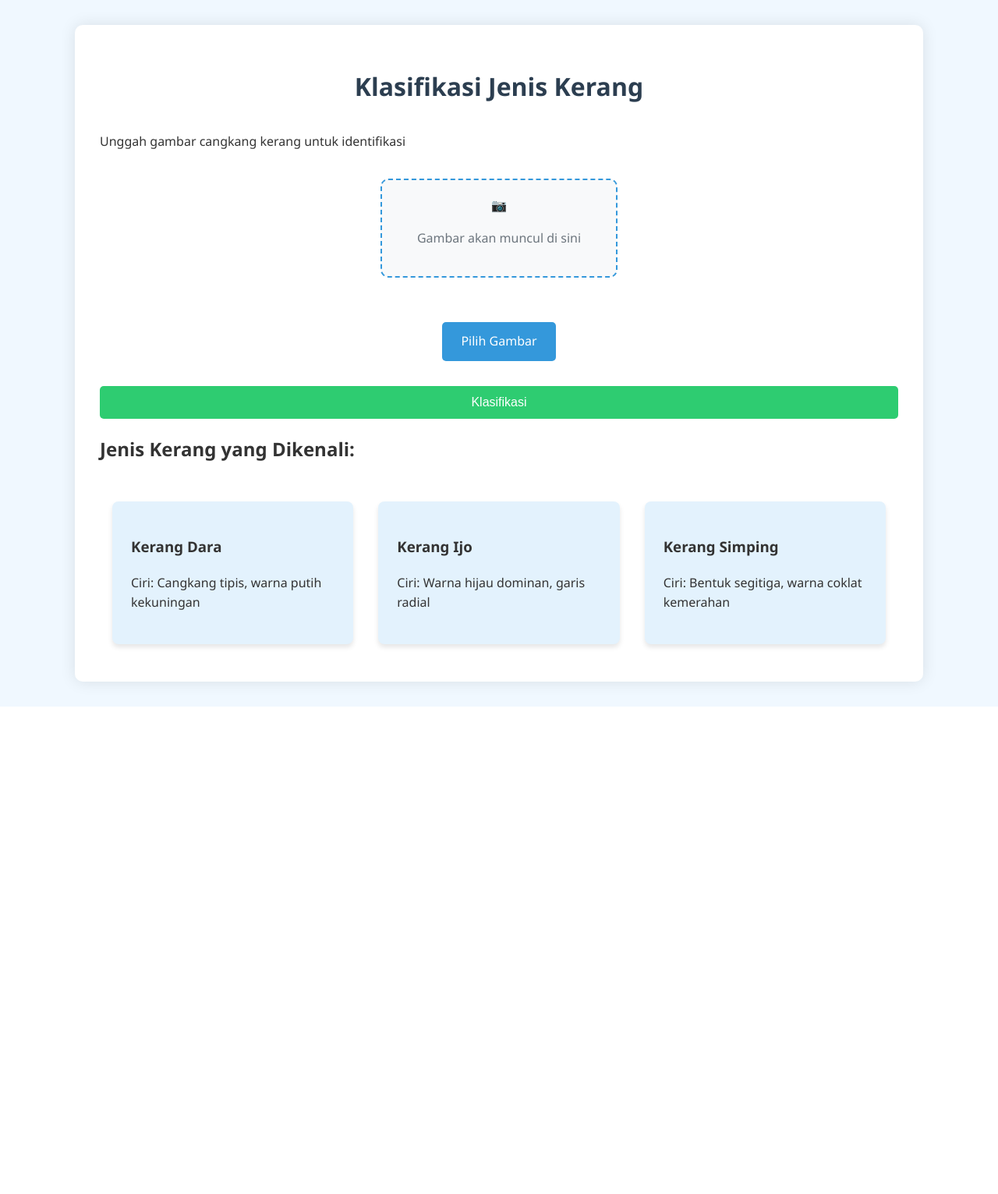
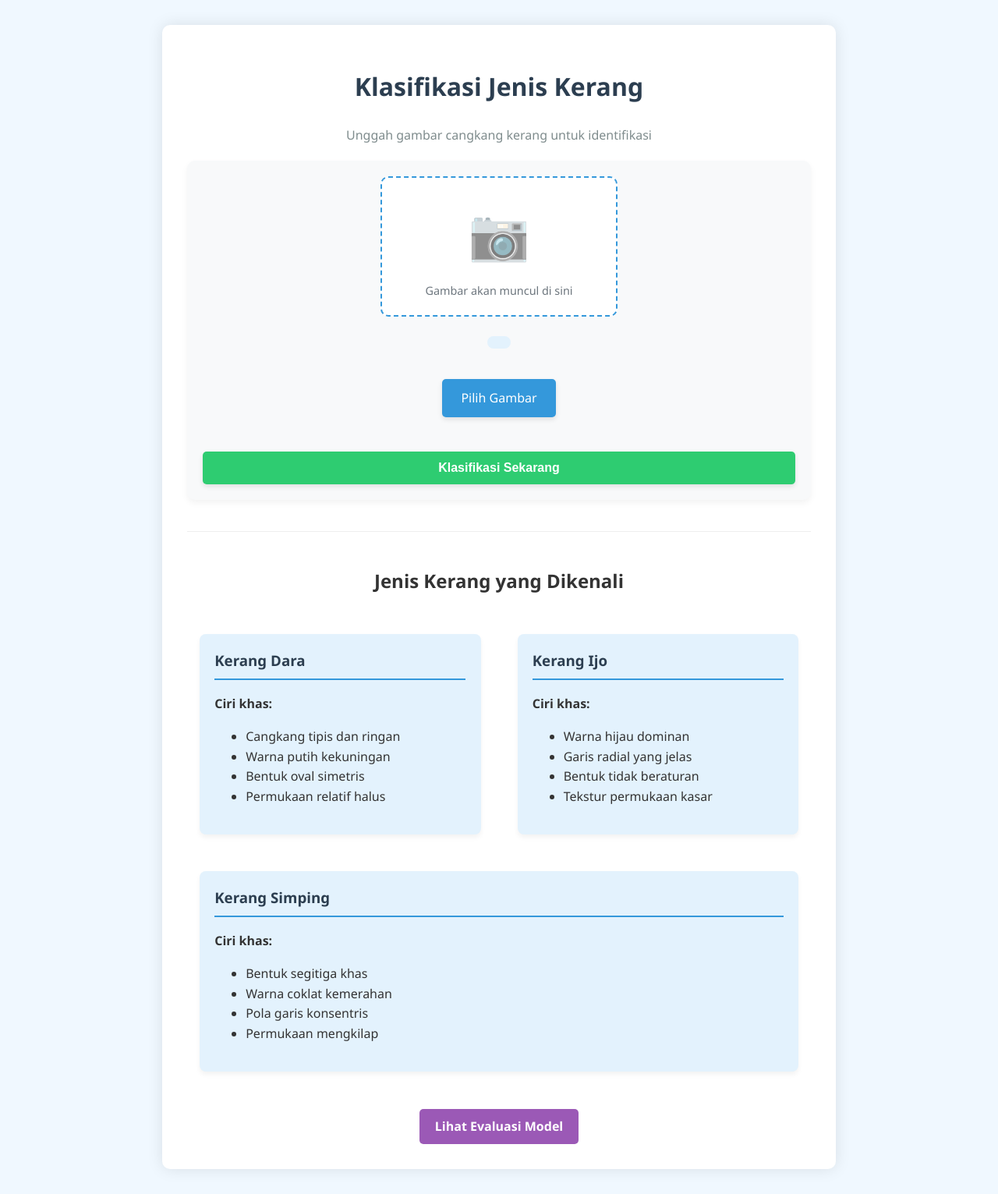
Before and after one commit to seffirzhn/ProjectPCitra, a Flask app: page / in a window 1280 px wide. Shown: the whole page at 78% size. Before the commit the page ends 906 px from the top, so only its background shows below. Run offline with Flask 3, Linux system fonts and the light colour scheme.

Commit message:
Commit Kedua

```diff
--- a/app.py
+++ b/app.py
@@ -168,6 +168,20 @@ def predict():
 
     return "Format file tidak didukung. Harap unggah file gambar (PNG, JPG, JPEG, GIF)"
 
+@app.route('/model-evaluation')
+def model_evaluation():
+    try:
+        # Load metrik evaluasi
+        metrics = joblib.load('model/evaluation_metrics.pkl')
+
+        return render_template('evaluation.html',
+                               accuracy=metrics['accuracy'],
+                               report=metrics['report'],
+                               conf_matrix=metrics['confusion_matrix'])
+    except Exception as e:
+        print(f"Error loading evaluation metrics: {e}")
+        return render_template('error.html', error="Evaluasi model tidak tersedia")
+
 @app.errorhandler(413)
 def request_entity_too_large(error):
     return "Ukuran file terlalu besar (maksimal 16MB)", 413
--- a/templates/index.html
+++ b/templates/index.html
@@ -6,24 +6,96 @@
     <title>Klasifikasi Jenis Kerang</title>
     <link rel="stylesheet" href="{{ url_for('static', filename='css/style.css') }}">
     <style>
+        /* Style Utama */
+        .container {
+            width: 90%;
+            max-width: 800px;
+            margin: 2rem auto;
+            padding: 2rem;
+            background: white;
+            box-shadow: 0 0 20px rgba(0, 0, 0, 0.1);
+            border-radius: 10px;
+        }
+
+        h1 {
+            color: #2c3e50;
+            text-align: center;
+            margin-bottom: 1.5rem;
+        }
+
+        .upload-container {
+            text-align: center;
+            margin: 1.5rem 0;
+        }
+
+        input[type="file"] {
+            display: none;
+        }
+
+        label[for="file"] {
+            display: inline-block;
+            padding: 12px 24px;
+            background: #3498db;
+            color: white;
+            cursor: pointer;
+            border-radius: 5px;
+            transition: all 0.3s;
+            font-size: 1rem;
+            box-shadow: 0 3px 6px rgba(0,0,0,0.1);
+        }
+
+        label[for="file"]:hover {
+            background: #2980b9;
+            transform: translateY(-2px);
+            box-shadow: 0 5px 10px rgba(0,0,0,0.15);
+        }
+
+        button {
+            display: block;
+            width: 100%;
+            padding: 12px;
+            background: #2ecc71;
+            color: white;
+            border: none;
+            border-radius: 5px;
+            cursor: pointer;
+            font-size: 1rem;
+            transition: all 0.3s;
+            margin-top: 20px;
+            font-weight: bold;
+            box-shadow: 0 3px 6px rgba(0,0,0,0.1);
+        }
+
+        button:hover {
+            background: #27ae60;
+            transform: translateY(-2px);
+            box-shadow: 0 5px 10px rgba(0,0,0,0.15);
+        }
+
+        /* Style Preview Gambar */
         .image-preview-container {
             display: flex;
             flex-direction: column;
             align-items: center;
             margin: 20px 0;
+            padding: 20px;
+            background: #f8f9fa;
+            border-radius: 10px;
+            box-shadow: 0 4px 8px rgba(0,0,0,0.05);
         }
 
         .image-preview {
-            width: 300px;
-            height: 300px;
+            width: 280px;
+            height: 280px;
             border: 2px dashed #3498db;
             border-radius: 10px;
             overflow: hidden;
             display: flex;
             align-items: center;
             justify-content: center;
-            margin: 15px 0;
-            background-color: #f8f9fa;
+            background-color: #fff;
+            margin-bottom: 15px;
+            position: relative;
         }
 
         .image-preview img {
@@ -39,10 +111,16 @@
             padding: 20px;
         }
 
-        .preview-placeholder i {
-            font-size: 48px;
+        .preview-placeholder div {
+            font-size: 64px;
             margin-bottom: 10px;
             color: #3498db;
+            opacity: 0.5;
+        }
+
+        .preview-placeholder p {
+            margin: 0;
+            font-size: 0.9rem;
         }
 
         .file-name {
@@ -52,15 +130,97 @@
             overflow: hidden;
             text-overflow: ellipsis;
             white-space: nowrap;
+            text-align: center;
+            margin-bottom: 15px;
+            padding: 8px 15px;
+            background: #e3f2fd;
+            border-radius: 20px;
+            font-size: 0.9rem;
+        }
+
+        /* Style Informasi Kerang */
+        .shell-types {
+            display: flex;
+            justify-content: space-between;
+            margin-top: 2rem;
+            flex-wrap: wrap;
+            gap: 15px;
+        }
+
+        .shell {
+            flex: 1;
+            min-width: 220px;
+            padding: 1.2rem;
+            background: #e3f2fd;
+            border-radius: 8px;
+            box-shadow: 0 4px 6px rgba(0, 0, 0, 0.05);
+            transition: transform 0.3s;
+        }
+
+        .shell:hover {
+            transform: translateY(-5px);
+            box-shadow: 0 6px 12px rgba(0,0,0,0.1);
+        }
+
+        .shell h3 {
+            color: #2c3e50;
+            margin-top: 0;
+            border-bottom: 2px solid #3498db;
+            padding-bottom: 8px;
+        }
+
+        .info {
+            margin-top: 2.5rem;
+            padding-top: 1.5rem;
+            border-top: 1px solid #eee;
+        }
+
+        .evaluation-link {
+            text-align: center;
+            margin-top: 2rem;
+        }
+
+        .evaluation-link a {
+            display: inline-block;
+            padding: 10px 20px;
+            background: #9b59b6;
+            color: white;
+            text-decoration: none;
+            border-radius: 5px;
+            transition: all 0.3s;
+            font-weight: bold;
+        }
+
+        .evaluation-link a:hover {
+            background: #8e44ad;
+            transform: translateY(-2px);
+            box-shadow: 0 4px 8px rgba(0,0,0,0.1);
+        }
+
+        /* Responsif */
+        @media (max-width: 768px) {
+            .container {
+                width: 95%;
+                padding: 1rem;
+            }
+
+            .image-preview {
+                width: 220px;
+                height: 220px;
+            }
+
+            .shell {
+                min-width: 100%;
+            }
         }
     </style>
 </head>
 <body>
     <div class="container">
         <h1>Klasifikasi Jenis Kerang</h1>
-        <p>Unggah gambar cangkang kerang untuk identifikasi</p>
+        <p style="text-align: center; color: #7f8c8d;">Unggah gambar cangkang kerang untuk identifikasi</p>
 
-
+        <form action="/predict" method="post" enctype="multipart/form-data" id="uploadForm">
             <!-- Area Preview Gambar -->
             <div class="image-preview-container">
                 <div class="image-preview" id="imagePreview">
@@ -71,33 +231,55 @@
                     <img id="previewImage" src="" alt="Preview Gambar">
                 </div>
                 <div class="file-name" id="fileName"></div>
+
+                <!-- Tombol Pilih Gambar -->
+                <div class="upload-container">
+                    <input type="file" name="file" id="file" accept="image/*" required>
+                    <label for="file">Pilih Gambar</label>
+                </div>
+
+                <button type="submit">Klasifikasi Sekarang</button>
             </div>
-        <form action="/predict" method="post" enctype="multipart/form-data" id="uploadForm">
-            <div class="upload-container">
-                <input type="file" name="file" id="file" accept="image/*" required>
-                <label for="file">Pilih Gambar</label>
-            </div>
-
-
-            <button type="submit">Klasifikasi</button>
         </form>
 
         <div class="info">
-            <h2>Jenis Kerang yang Dikenali:</h2>
+            <h2 style="text-align: center;">Jenis Kerang yang Dikenali</h2>
             <div class="shell-types">
                 <div class="shell">
                     <h3>Kerang Dara</h3>
-                    <p>Ciri: Cangkang tipis, warna putih kekuningan</p>
+                    <p><strong>Ciri khas:</strong></p>
+                    <ul>
+                        <li>Cangkang tipis dan ringan</li>
+                        <li>Warna putih kekuningan</li>
+                        <li>Bentuk oval simetris</li>
+                        <li>Permukaan relatif halus</li>
+                    </ul>
                 </div>
                 <div class="shell">
                     <h3>Kerang Ijo</h3>
-                    <p>Ciri: Warna hijau dominan, garis radial</p>
+                    <p><strong>Ciri khas:</strong></p>
+                    <ul>
+                        <li>Warna hijau dominan</li>
+                        <li>Garis radial yang jelas</li>
+                        <li>Bentuk tidak beraturan</li>
+                        <li>Tekstur permukaan kasar</li>
+                    </ul>
                 </div>
                 <div class="shell">
                     <h3>Kerang Simping</h3>
-                    <p>Ciri: Bentuk segitiga, warna coklat kemerahan</p>
+                    <p><strong>Ciri khas:</strong></p>
+                    <ul>
+                        <li>Bentuk segitiga khas</li>
+                        <li>Warna coklat kemerahan</li>
+                        <li>Pola garis konsentris</li>
+                        <li>Permukaan mengkilap</li>
+                    </ul>
                 </div>
             </div>
+        </div>
+
+        <div class="evaluation-link">
+            <a href="/model-evaluation">Lihat Evaluasi Model</a>
         </div>
     </div>
 
@@ -108,6 +290,7 @@
             const previewImage = document.getElementById('previewImage');
             const fileNameDisplay = document.getElementById('fileName');
             const placeholder = previewContainer.querySelector('.preview-placeholder');
+            const uploadLabel = document.querySelector('label[for="file"]');
 
             if (file) {
                 // Tampilkan nama file
@@ -116,10 +299,14 @@
                 // Validasi apakah file adalah gambar
                 if (!file.type.match('image.*')) {
                     fileNameDisplay.textContent = 'File bukan gambar! Pilih file gambar.';
-                    fileNameDisplay.style.color = 'red';
+                    fileNameDisplay.style.color = '#e74c3c';
+                    fileNameDisplay.style.background = '#fadbd8';
+                    uploadLabel.style.background = '#e74c3c';
                     return;
                 } else {
-                    fileNameDisplay.style.color = 'black';
+                    fileNameDisplay.style.color = '#27ae60';
+                    fileNameDisplay.style.background = '#d5f5e3';
+                    uploadLabel.style.background = '#3498db';
                 }
 
                 // Buat objek FileReader untuk membaca file
@@ -138,6 +325,8 @@
                 previewImage.style.display = 'none';
                 placeholder.style.display = 'block';
                 fileNameDisplay.textContent = '';
+                fileNameDisplay.style.background = 'transparent';
+                uploadLabel.style.background = '#3498db';
             }
         });
     </script>
```
Also changed, not shown: templates/evaluation.html (added, +170 -0 lines), train_model.py (+34 -4 lines), model/confusion_matrix.png (added), static/confusion_matrix.png (added), static/uploads/img8.jpeg (added), static/uploads/img99.jpeg (added), 2 other files.
